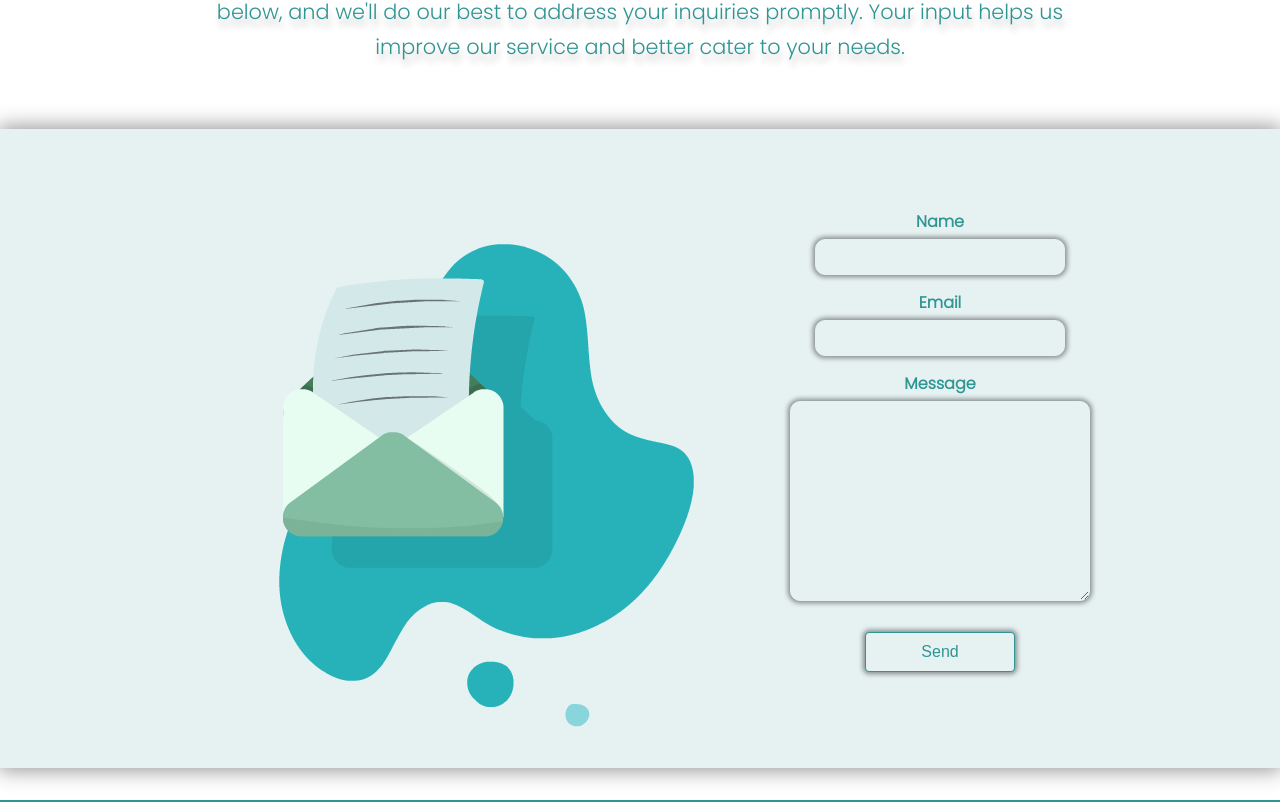
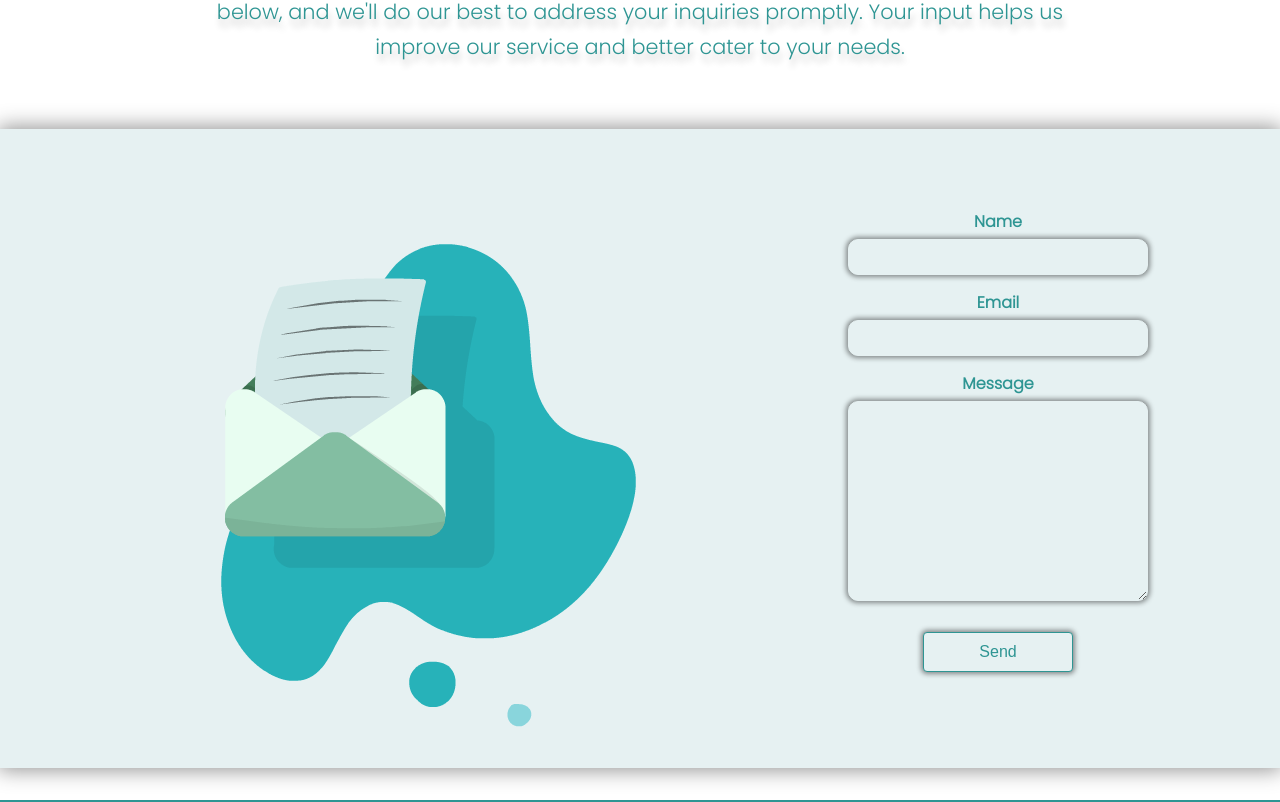
Before and after one commit to EncurageApp/encurageWeb, a React (Create React App) app: page /HelpCenterLayout/Contact in a window 1280 px wide. Shown: the part 1278-2080 px from the top of the page. Built offline with nearby package versions, Linux system fonts and the light colour scheme.

Commit message:
changes to helpcenter

```diff
--- a/src/css/HelpCenter.css
+++ b/src/css/HelpCenter.css
@@ -147,12 +147,13 @@ Contact Section
   padding: 1rem;
   display: flex;
   flex-direction: column;
-  justify-content: center;
+  justify-content: space-evenly;
   align-items: center;
   box-shadow: 0px 0px 20px 2px rgba(0, 0, 0, 0.43);
 }
 
 .email-animation {
+  min-width: 400px;
   max-width: 700px;
 }
 
@@ -194,7 +195,7 @@ Contact Section
 .input,
 .textarea {
   margin: 0 auto;
-  width: 250px;
+  width: 300px;
   color: var(--primaryFour);
   background-color: var(--primaryThree);
   padding: 8px;
```
